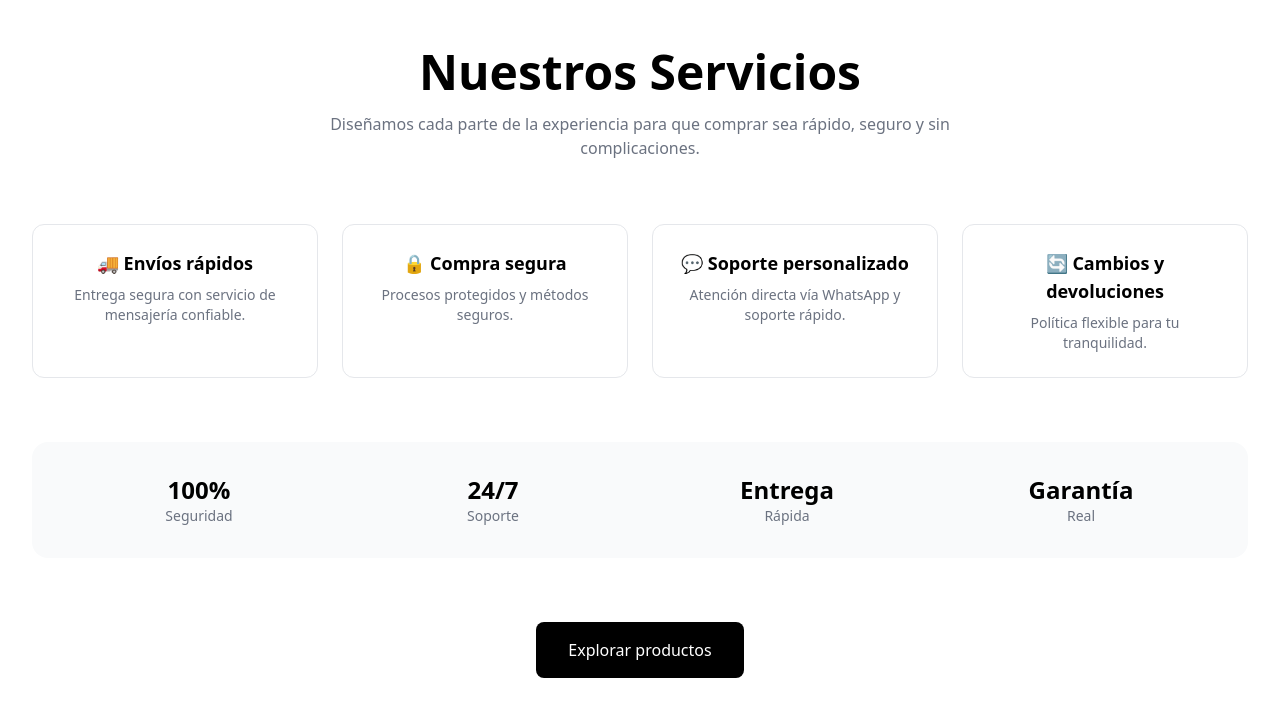
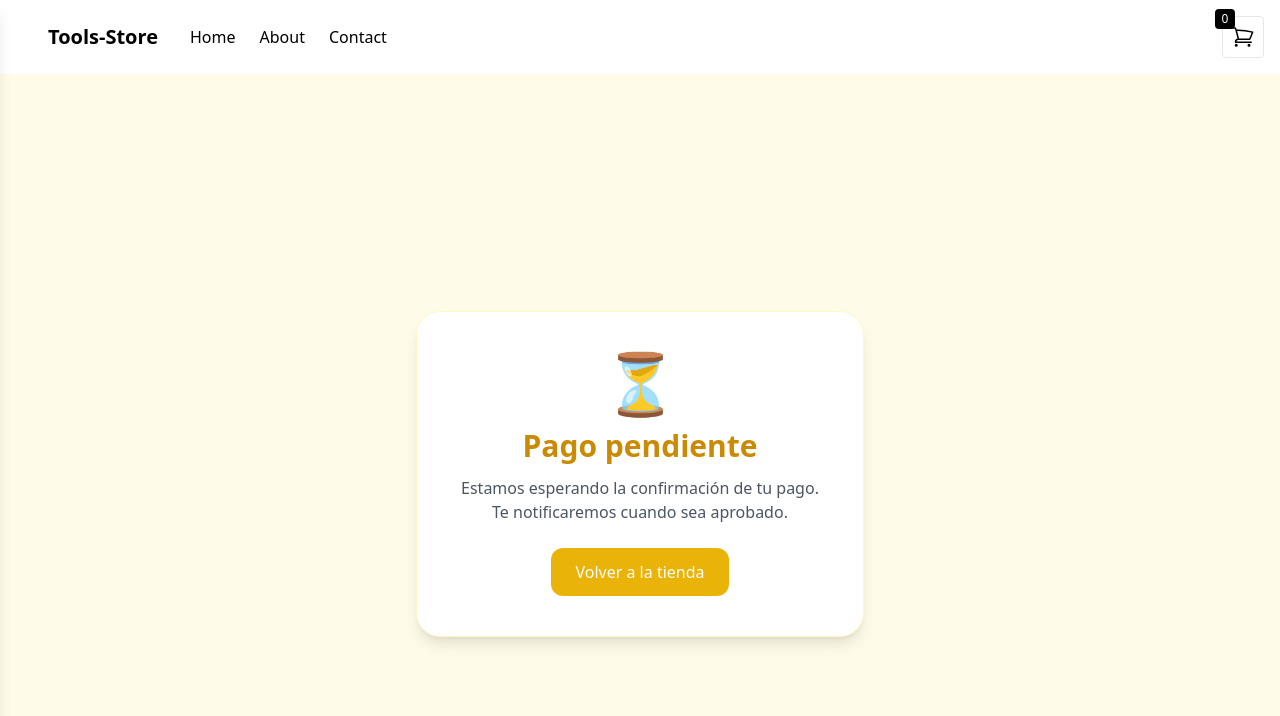
Before and after one commit to ZapataLuisH/luish_store, an Angular app: page /pending in a window 1280 px wide. Shown: the top 716 px of the page. Built offline with nearby package versions, Linux system fonts and the light colour scheme.

Commit message:
Integracion MercadoPago checkout

```diff
--- a/src/app/app.routes.ts
+++ b/src/app/app.routes.ts
@@ -28,6 +28,24 @@ export const routes: Routes = [
         loadComponent: () =>
           import('./domains/products/pages/product-detail/product-detail.component')
       },
+      {
+        path: 'success',
+        loadComponent: () =>
+          import('./pages/success/success.component')
+            .then(m => m.SuccessComponent)
+      },
+      {
+        path: 'failure',
+        loadComponent: () =>
+          import('./pages/failure/failure.component')
+            .then(m => m.FailureComponent)
+      },
+      {
+        path: 'pending',
+        loadComponent: () =>
+          import('./pages/pending/pending.component')
+            .then(m => m.PendingComponent)
+      },
     ]
   },
   {
--- a/src/app/domains/shared/components/header/header.component.html
+++ b/src/app/domains/shared/components/header/header.component.html
@@ -192,7 +192,7 @@
     </p>
 
     <button
-      (click)="cartService.sendOrderToWhatsApp()"
+      (click)="checkout()"
       class="w-full mt-4 bg-green-600 text-white py-3 rounded hover:bg-green-700 transition">
 
       Finalizar compra
--- a/src/app/domains/shared/components/header/header.component.ts
+++ b/src/app/domains/shared/components/header/header.component.ts
@@ -1,6 +1,8 @@
 import { Component, signal } from '@angular/core';
 import { RouterModule } from '@angular/router';
 import { CartService } from '../../services/cart.service';
+import { HttpClient } from '@angular/common/http';
+import { inject } from '@angular/core';
 
 @Component({
   selector: 'app-header',
@@ -12,8 +14,9 @@ import { CartService } from '../../services/cart.service';
 export class HeaderComponent {
 
   constructor(public cartService: CartService) {}
+  private http = inject(HttpClient);
 
-  // 🔥 NUEVO: estado para animación
+  // Estado para animación
   removing: any = null;
 
   // MOBILE MENU
@@ -38,7 +41,7 @@ export class HeaderComponent {
     return this.sideMenuHidden();
   }
 
-  // 🔥 AQUÍ ESTÁ LA MAGIA
+  // 🔥 OPCION PRINCIPAL
   remove(product: any) {
 
     // activa animación
@@ -52,4 +55,33 @@ export class HeaderComponent {
 
   }
 
+  checkout() {
+
+    const cart = this.cartService.cart();
+
+    if (cart.length === 0) {
+      alert('Tu carrito está vacío');
+      return;
+    }
+
+    this.http.post<any>('http://localhost:3000/create-payment', { cart })
+      .subscribe({
+
+        next: (response) => {
+
+          console.log('Respuesta backend:', response);
+
+          // 🔥 REDIRECCIONAR A MERCADOPAGO
+          window.location.href = response.url;
+
+        },
+
+        error: (err) => {
+          console.error('Error en checkout:', err);
+        }
+
+      });
+
+  }
+
 }
--- /dev/null
+++ b/src/app/pages/failure/failure.component.html
@@ -0,0 +1,27 @@
+<div class="min-h-screen flex items-center justify-center bg-red-50 px-4">
+
+  <div class="bg-white p-10 rounded-3xl shadow-lg text-center max-w-md w-full border border-red-100">
+
+    <div class="text-6xl mb-4">
+      ❌
+    </div>
+
+    <h1 class="text-3xl font-bold mb-3 text-red-600">
+      Pago no completado
+    </h1>
+
+    <p class="text-gray-600 mb-6">
+      Tu pago no pudo ser procesado o fue cancelado.
+      Puedes intentarlo nuevamente.
+    </p>
+
+    <a
+      routerLink="/"
+      class="inline-block bg-red-500 text-white px-6 py-3 rounded-xl hover:bg-red-600 transition"
+    >
+      Volver a la tienda
+    </a>
+
+  </div>
+
+</div>
--- /dev/null
+++ b/src/app/pages/pending/pending.component.html
@@ -0,0 +1,27 @@
+<div class="min-h-screen flex items-center justify-center bg-yellow-50 px-4">
+
+  <div class="bg-white p-10 rounded-3xl shadow-lg text-center max-w-md w-full border border-yellow-100">
+
+    <div class="text-6xl mb-4">
+      ⏳
+    </div>
+
+    <h1 class="text-3xl font-bold mb-3 text-yellow-600">
+      Pago pendiente
+    </h1>
+
+    <p class="text-gray-600 mb-6">
+      Estamos esperando la confirmación de tu pago.
+      Te notificaremos cuando sea aprobado.
+    </p>
+
+    <a
+      routerLink="/"
+      class="inline-block bg-yellow-500 text-white px-6 py-3 rounded-xl hover:bg-yellow-600 transition"
+    >
+      Volver a la tienda
+    </a>
+
+  </div>
+
+</div>
--- /dev/null
+++ b/src/app/pages/success/success.component.html
@@ -0,0 +1,27 @@
+<div class="min-h-screen flex items-center justify-center bg-gray-50 px-4">
+
+  <div class="bg-white p-10 rounded-3xl shadow-lg text-center max-w-md w-full">
+
+    <div class="text-6xl mb-4">
+      ✅
+    </div>
+
+    <h1 class="text-3xl font-bold mb-3">
+      ¡Pago realizado!
+    </h1>
+
+    <p class="text-gray-600 mb-6">
+      Gracias por tu compra.
+      Tu pago fue procesado correctamente.
+    </p>
+
+    <a
+      routerLink="/"
+      class="inline-block bg-black text-white px-6 py-3 rounded-xl hover:opacity-90 transition"
+    >
+      Volver a la tienda
+    </a>
+
+  </div>
+
+</div>
```
Also changed, not shown: src/app/pages/failure/failure.component.ts (added, +13 -0 lines), src/app/pages/pending/pending.component.ts (added, +13 -0 lines), src/app/pages/success/success.component.ts (added, +13 -0 lines), src/app/pages/failure/failure.component.css (added), src/app/pages/pending/pending.component.css (added), src/app/pages/success/success.component.css (added).
